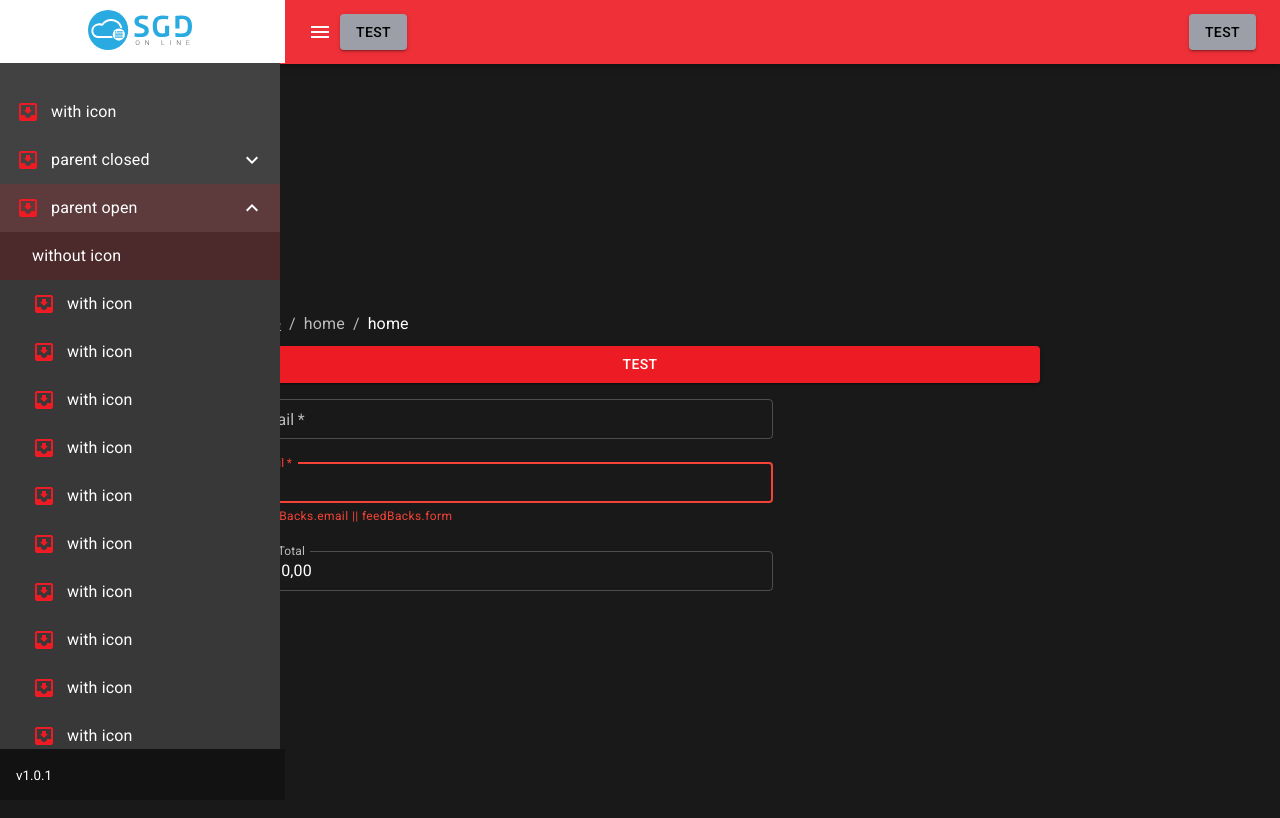
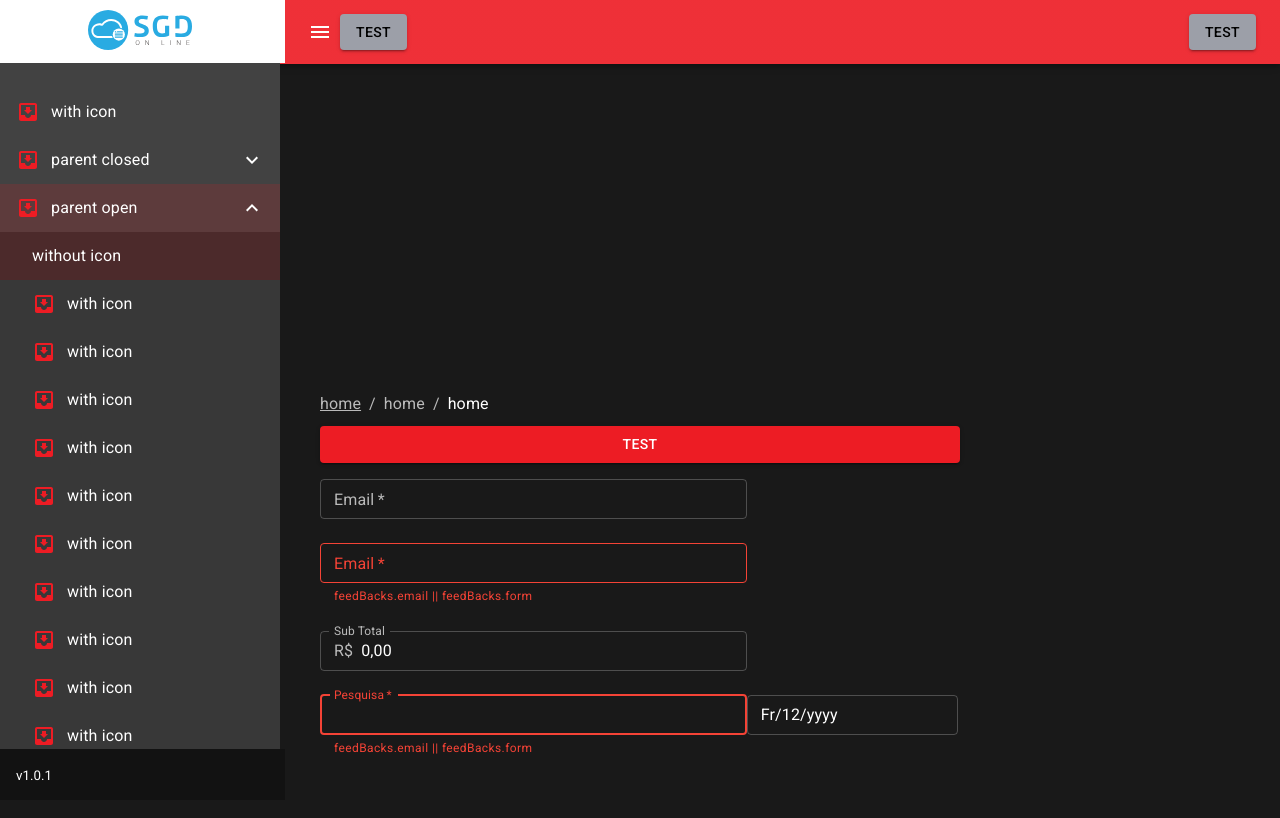
Before and after one commit to J-Meira/mui-theme, a React (Create React App) app: page / in a window 1280 px wide. Shown: the top 818 px of the page. Built offline with nearby package versions, Linux system fonts and the light colour scheme.

Commit message:
SearchInput add and Icon & DatePicker start

```diff
--- a/package.json
+++ b/package.json
@@ -18,6 +18,7 @@
     "@types/react": "^18.0.0",
     "@types/react-dom": "^18.0.0",
     "date-fns": "^2.29.3",
+    "dayjs": "^1.11.7",
     "moment": "^2.29.4",
     "react": "^18.2.0",
     "react-dom": "^18.2.0",
--- a/src/App.tsx
+++ b/src/App.tsx
@@ -11,6 +11,18 @@ import BreadcrumbBar from './components/BreadcrumbBar';
 import Button from './components/Button';
 import Grid from '@mui/material/Grid';
 import Input from './components/Input';
+import Search from './components/Input/Search';
+import DateTime from './components/Input/DateTime';
+
+const topFilms = [
+  { title: "The Shawshank Redemption", year: 1994 },
+  { title: "The Godfather", year: 1972 },
+  { title: "The Godfather: Part II", year: 1974 },
+  { title: "The Dark Knight", year: 2008 },
+  { title: "12 Angry Men", year: 1957 },
+  { title: "Schindler's List", year: 1993 },
+  { title: "Pulp Fiction", year: 1994 }
+];
 
 const App = () => {
   const [open, setOpen] = useState(true);
@@ -218,7 +230,7 @@ const App = () => {
           </SideBarItem>
         </SideBar>
 
-        <div style={{ padding: '15rem' }}>
+        <div style={{ padding: '20rem' }}>
           <BreadcrumbBar list={[
             {
               label: 'home',
@@ -240,7 +252,7 @@ const App = () => {
               label='Email'
               type='email'
               name='email'
-              autoFocus
+              //autoFocus
               required
             />
             <Input
@@ -248,7 +260,7 @@ const App = () => {
               label='Email'
               type='email'
               name='email'
-              autoFocus
+              //autoFocus
               required
               error={true}
               helperText={'feedBacks.email || feedBacks.form'}
@@ -259,6 +271,24 @@ const App = () => {
               name='subTotal'
               model='currency'
               value='0,00'
+              //autoFocus
+            />
+            <Input<{ title: string; year: number }>
+              id='Pesquisa'
+              label='Pesquisa'
+              name='subTotal'
+              model='search'
+              options={topFilms}
+              selectValue='title'
+              autoFocus
+              required
+              error={true}
+              helperText={'feedBacks.email || feedBacks.form'}
+
+            />
+
+            <DateTime<Dayjs, Dayjs>
+
             />
           </Grid>
         </div>
--- /dev/null
+++ b/src/components/Input/DateTime.tsx
@@ -0,0 +1,43 @@
+import * as React from 'react';
+import { Dayjs } from 'dayjs';
+import { DatePicker, DatePickerProps } from '@mui/x-date-pickers/DatePicker';
+import { TextField } from '@mui/material';
+import Grid, { GridProps } from '@mui/material/Grid';
+import { TextFieldProps } from '@mui/material/TextField';
+import { DateTimePickerProps } from '@mui/x-date-pickers';
+
+export interface DateTimeMyProps {
+  time?: boolean
+}
+
+type DateTimeProps<TInputDate, TDate = TInputDate> = GridProps & TextFieldProps & DateTimeMyProps & DateTimePickerProps<TInputDate, TDate>;
+
+const DateTime = <TInputDate, TDate = TInputDate>({ helperText, error, time, value, onChange, disabled, xs, sm, md, lg, ...params }: DateTimeProps<TInputDate, TDate>) => (
+  <Grid item xs={xs} sm={sm} md={md} lg={lg}>
+    <DatePicker
+      inputFormat={time ? 'dd/MM/yyyy HH:mm' : 'dd/MM/yyyy'}
+      //autoOk={true}
+      //variant='dialog'
+      //showTodayButton={true}
+      value={value}
+      mask={time ? '__/__/____ __:__' : '__/__/____'}
+      onChange={onChange}
+      disabled={disabled}
+      renderInput={(innerParams: TextFieldProps) =>
+        <TextField
+          {...innerParams}
+          margin='normal'
+          fullWidth
+          size='small'
+          variant='outlined'
+          error={error}
+          helperText={error ? helperText : undefined}
+          {...params}
+        />
+      }
+    />
+  </Grid>
+);
+
+
+export default DateTime;
--- /dev/null
+++ b/src/components/Input/Icon.tsx
@@ -0,0 +1,55 @@
+import * as React from 'react';
+
+import {
+  IconButton,
+  OutlinedInput,
+  InputLabel,
+  InputAdornment,
+  FormHelperText,
+  FormControl,
+  OutlinedInputProps,
+  InputAdornmentTypeMap,
+  IconButtonTypeMap,
+} from '@mui/material';
+import Grid, { GridProps } from '@mui/material/Grid';
+import { TextFieldProps } from '@mui/material/TextField';
+import { ExtendButtonBase, ButtonBaseTypeMap } from '@mui/material/ButtonBase';
+
+
+
+type IconPropsEx = OutlinedInputProps & GridProps & TextFieldProps;
+
+const Icon = ({ label, helperText, error, required, name, xs, sm, md, lg, ...params }: IconPropsEx) => {
+
+  return (
+    <Grid item xs={xs} sm={sm} md={md} lg={lg}>
+      <FormControl variant='outlined' margin='normal' fullWidth error={error} required={required}
+        size='small' >
+        <InputLabel htmlFor={name}>{label}</InputLabel>
+        <OutlinedInput
+          type='text'
+          endAdornment={
+            <InputAdornment position='end'>
+              {/* <IconButton
+                aria-label='input button action'
+                //onClick={action}
+                //onMouseDown={handleMouseDownPassword}
+                edge='end'
+                tabindex="-1"
+              >
+                {children}
+              </IconButton> */}
+            </InputAdornment>
+          }
+          label={label}
+          name={name}
+          {...params}
+        />
+        {(helperText && error) && (
+          <FormHelperText>{helperText}</FormHelperText>
+        )}
+      </FormControl>
+    </Grid>
+  );
+}
+export default Icon;
--- /dev/null
+++ b/src/components/Input/Search.tsx
@@ -0,0 +1,62 @@
+import React, { useState } from 'react';
+
+import Autocomplete from '@mui/material/Autocomplete';
+
+import Grid, { GridProps } from '@mui/material/Grid';
+import TextField, { TextFieldProps } from '@mui/material/TextField';
+
+export const isString = (item: any): item is string => {
+  return typeof item === "string";
+};
+
+export type AutoCompleteFieldProps<T> = {
+  selectValue?: keyof T;
+  options?: T[];
+};
+
+type SearchProps<T> = AutoCompleteFieldProps<T> & GridProps & TextFieldProps;
+
+const Search = <T extends {}>(
+  { selectValue, options, id, label,
+    helperText, onBlur, value, error, required, autoFocus, disabled, xs, sm, md, lg
+   }: SearchProps<T>,
+): React.ReactElement => {
+
+  const [inputValue, setInputValue] = useState('');
+
+  return (
+    <Grid item xs={xs} sm={sm} md={md} lg={lg}>
+      <Autocomplete
+        freeSolo
+        options={options||[]}
+        fullWidth
+        size='small'
+        id={id}
+        value={value}
+        inputValue={inputValue}
+        disabled={disabled}
+        onInputChange={(event, newInputValue) => {
+          setInputValue(newInputValue);
+        }}
+        getOptionLabel={(option: any) =>
+          isString(option[selectValue]) ? option[selectValue] : ""
+        }
+        renderInput={(params) => (
+          <TextField
+            {...params}
+            label={label}
+            required={required}
+            autoFocus={autoFocus}
+            margin='normal'
+            variant='outlined'
+            onBlur={onBlur}
+            error={error}
+            helperText={error ? helperText : undefined}
+          />
+        )}
+      />
+    </Grid>
+  );
+}
+
+export default Search;
--- a/src/components/Input/index.tsx
+++ b/src/components/Input/index.tsx
@@ -4,6 +4,9 @@ import { TextFieldProps } from '@mui/material/TextField';
 import { OutlinedInputProps } from '@mui/material/OutlinedInput';
 import Basic from './Basic';
 import Currency from './Currency';
+import Icon from './Icon';
+import Search, { AutoCompleteFieldProps } from './Search';
+import DateTime from './DateTime';
 
 export const defaultInputProps: GridProps = {
   xs: 12,
@@ -12,13 +15,13 @@ export const defaultInputProps: GridProps = {
   lg: 8,
 }
 
-interface InputProps{
-  model?: string
+interface InputProps {
+  model?: string,
 }
 
-type InputPropsExt = InputProps & OutlinedInputProps & GridProps & TextFieldProps;
+type InputPropsExt<T> = InputProps & OutlinedInputProps & GridProps & TextFieldProps & AutoCompleteFieldProps<T>;
 
-const Input = ({ model, ...params}: InputPropsExt) => {
+const Input = <T extends {}>({ model, ...params }: InputPropsExt<T>) => {
   switch (model) {
     // case 'select':
     //   return (
@@ -28,10 +31,10 @@ const Input = ({ model, ...params}: InputPropsExt) => {
     //   return (
     //     <Password {...params} />
     //   );
-    // case 'icon':
-    //   return (
-    //     <Icon {...params} />
-    //   );
+    case 'icon':
+      return (
+        <Icon {...params} />
+      );
     case 'currency':
       return (
         <Currency {...params} />
@@ -40,10 +43,10 @@ const Input = ({ model, ...params}: InputPropsExt) => {
     //   return (
     //     <DateTime {...params} />
     //   );
-    // case 'search':
-    //   return (
-    //     <Search {...params} />
-    //   );
+    case 'search':
+      return (
+        <Search {...params} />
+      );
     default:
       return (
         <Basic {...params} />
```
Also changed, not shown: src/components/MultiProvider/index.tsx (+5 -2 lines), 1 other file (tests, documents, lock files or other folders).
